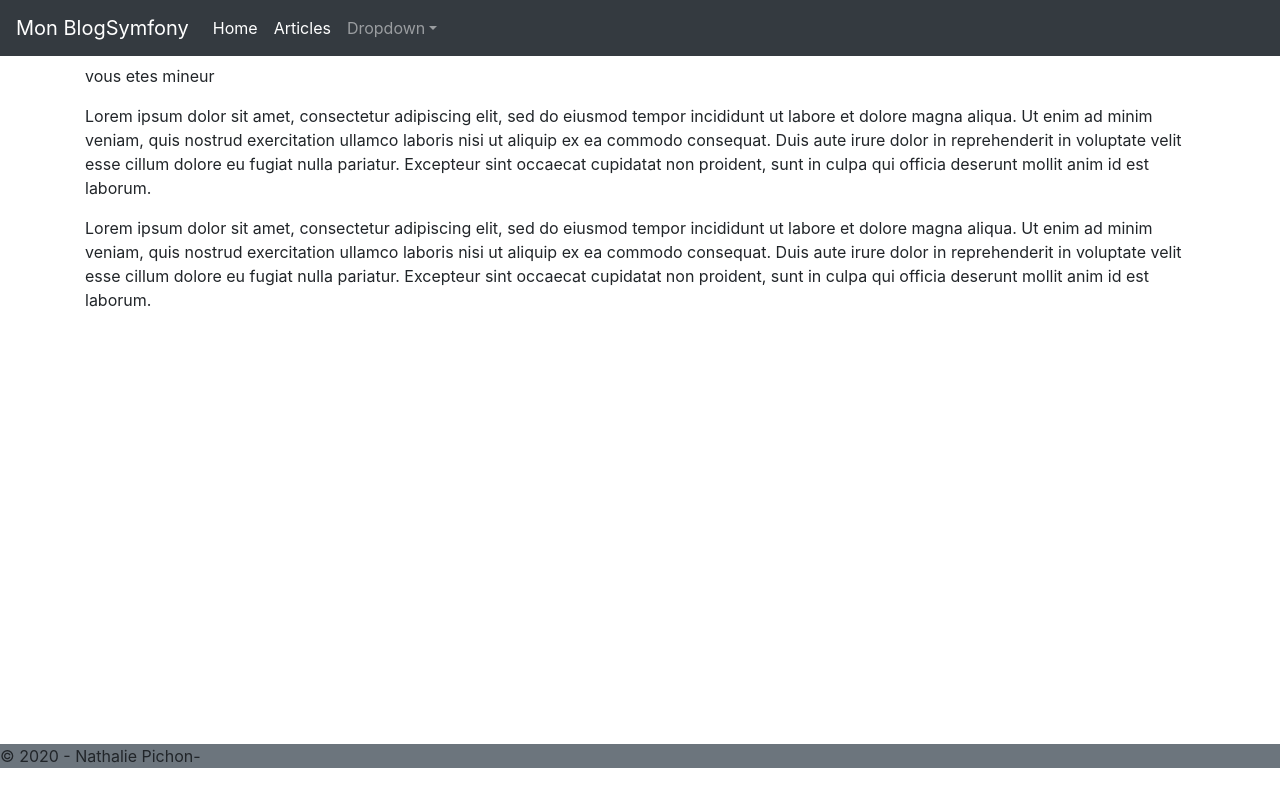
After one commit to N9156/demoBlog, a Symfony app: template templates/blog/home.html.twig in a window 1280 px wide. The commit adds this page. Run offline with Twig, Linux system fonts and the light colour scheme; the template is opened without the code that fills it, so the values that code supplies are empty; some libraries are stand-ins or nearby versions.

Commit message:
ajout controleur + modif base + divers

```diff
--- /dev/null
+++ b/public/css/style.css
@@ -0,0 +1,3 @@
+.mon-conteneur{
+    min-height :85vh !important;
+}
--- a/templates/base.html.twig
+++ b/templates/base.html.twig
@@ -2,11 +2,57 @@
 <html>
     <head>
         <meta charset="UTF-8">
-        <title>{% block title %}Welcome!{% endblock %}</title>
-        {% block stylesheets %}{% endblock %}
+        <title>{% block title %} Mon Super Blog Symfony {% endblock %}</title>
+
+        {% block stylesheets %}
+
+            <link rel="stylesheet" href="https://stackpath.bootstrapcdn.com/bootstrap/4.5.0/css/bootstrap.min.css" integrity="sha384-9aIt2nRpC12Uk9gS9baDl411NQApFmC26EwAOH8WgZl5MYYxFfc+NcPb1dKGj7Sk" crossorigin="anonymous">
+            <link rel="stylesheet" href="{{ asset('css/style.css') }}">
+        {% endblock %}
     </head>
     <body>
-        {% block body %}{% endblock %}
-        {% block javascripts %}{% endblock %}
+        <nav class="navbar navbar-expand-md navbar-dark bg-dark">
+            <a class="navbar-brand" href="#">Mon BlogSymfony</a>
+            <button class="navbar-toggler" type="button" data-toggle="collapse" data-target="#navbarsExample04" aria-controls="navbarsExample04" aria-expanded="false" aria-label="Toggle navigation">
+                <span class="navbar-toggler-icon"></span>
+            </button>
+
+            <div class="collapse navbar-collapse" id="navbarsExample04">
+                <ul class="navbar-nav mr-auto">
+                <li class="nav-item active">
+                    <a class="nav-link" href="#">Home</a>
+                </li>
+                <li class="nav-item active">
+                    <a class="nav-link" href="#">Articles</a>
+                </li>
+                <li class="nav-item dropdown">
+                    <a class="nav-link dropdown-toggle" href="#" id="dropdown04" data-toggle="dropdown" aria-haspopup="true" aria-expanded="false">Dropdown</a>
+                    <div class="dropdown-menu" aria-labelledby="dropdown04">
+                    <a class="dropdown-item" href="#">Action</a>
+                    <a class="dropdown-item" href="#">Another action</a>
+                    <a class="dropdown-item" href="#">Something else here</a>
+                    </div>
+                </li>
+                </ul>
+            </div>
+        </nav>
+
+        <section class="container mon-conteneur">
+        {% block body %}
+
+        {% endblock %}
+        </section>
+
+        <footer class=bg-secondary text-white text-center py-3">
+            &copy; 2020 - Nathalie Pichon-
+        </footer>
+
+        {% block javascripts %}
+
+            <script src="https://code.jquery.com/jquery-3.5.1.slim.min.js" integrity="sha384-DfXdz2htPH0lsSSs5nCTpuj/zy4C+OGpamoFVy38MVBnE+IbbVYUew+OrCXaRkfj" crossorigin="anonymous"></script>
+            <script src="https://cdn.jsdelivr.net/npm/popper.js@1.16.0/dist/umd/popper.min.js" integrity="sha384-Q6E9RHvbIyZFJoft+2mJbHaEWldlvI9IOYy5n3zV9zzTtmI3UksdQRVvoxMfooAo" crossorigin="anonymous"></script>
+            <script src="https://stackpath.bootstrapcdn.com/bootstrap/4.5.0/js/bootstrap.min.js" integrity="sha384-OgVRvuATP1z7JjHLkuOU7Xw704+h835Lr+6QL9UvYjZE3Ipu6Tp75j7Bh/kR0JKI" crossorigin="anonymous"></script>
+
+        {% endblock %}
     </body>
 </html>
--- /dev/null
+++ b/templates/blog/home.html.twig
@@ -0,0 +1,23 @@
+{% extends "base.html.twig" %}
+
+{% block body %}
+
+<h1>{{ title }}</h1>
+
+{% if age > 18 %}
+    <p>vous etes majeur</p>
+{% else %}
+    <p>vous etes mineur</p>
+{% endif %}
+
+<p>Lorem ipsum dolor sit amet, consectetur adipiscing elit, sed do eiusmod tempor incididunt ut labore et dolore
+magna aliqua. Ut enim ad minim veniam, quis nostrud exercitation ullamco laboris nisi ut aliquip ex ea commodo
+consequat. Duis aute irure dolor in reprehenderit in voluptate velit esse cillum dolore eu fugiat nulla pariatur.
+Excepteur sint occaecat cupidatat non proident, sunt in culpa qui officia deserunt mollit anim id est laborum. </p>
+
+<p>Lorem ipsum dolor sit amet, consectetur adipiscing elit, sed do eiusmod tempor incididunt ut labore et dolore
+magna aliqua. Ut enim ad minim veniam, quis nostrud exercitation ullamco laboris nisi ut aliquip ex ea commodo
+consequat. Duis aute irure dolor in reprehenderit in voluptate velit esse cillum dolore eu fugiat nulla pariatur.
+Excepteur sint occaecat cupidatat non proident, sunt in culpa qui officia deserunt mollit anim id est laborum.</p>
+
+{% endblock %}
```
Also changed, not shown: src/Controller/BlogController.php (added, +30 -0 lines), templates/blog/index.html.twig (added, +20 -0 lines).
